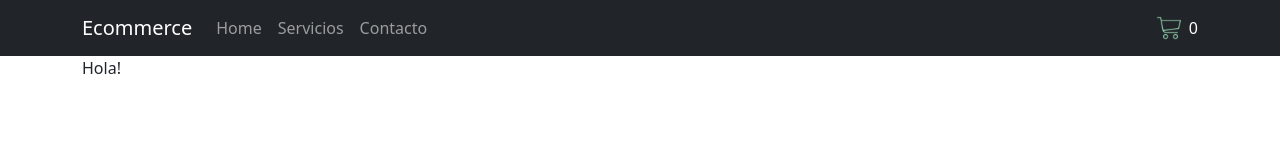
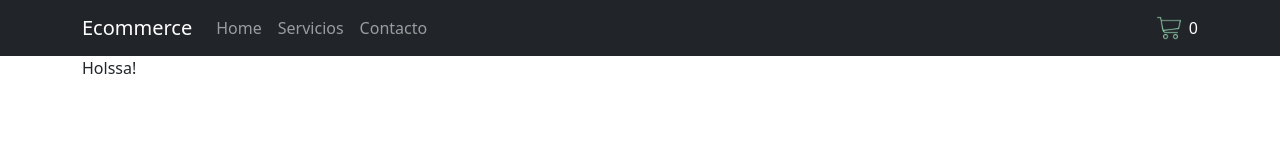
Before and after one commit to aldanacortez/PreEntrega1-Cortez, a React (Create React App) app: page / in a window 1280 px wide. Shown: the top 160 px of the page. Built offline with nearby package versions, Linux system fonts and the light colour scheme.

Commit message:
Test page

```diff
--- a/src/App.js
+++ b/src/App.js
@@ -6,7 +6,7 @@ function App() {
   return (
     <>
     <NavBar />
-    <ItemListContainer greeting="Hola!"/>
+    <ItemListContainer greeting="Holssa!"/>
     </>
   );
 }
```
Also changed, not shown: 1 other file (tests, documents, lock files or other folders).
